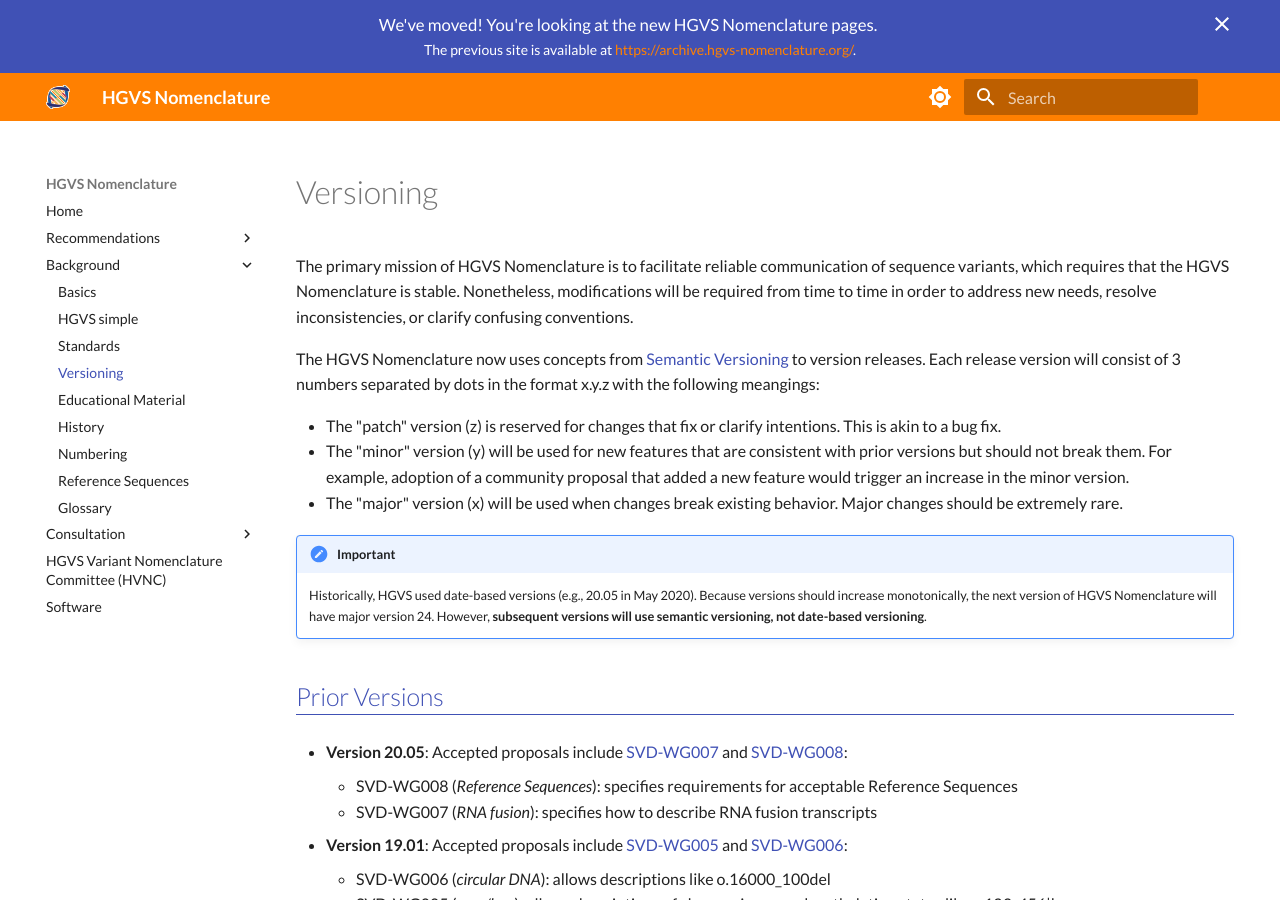
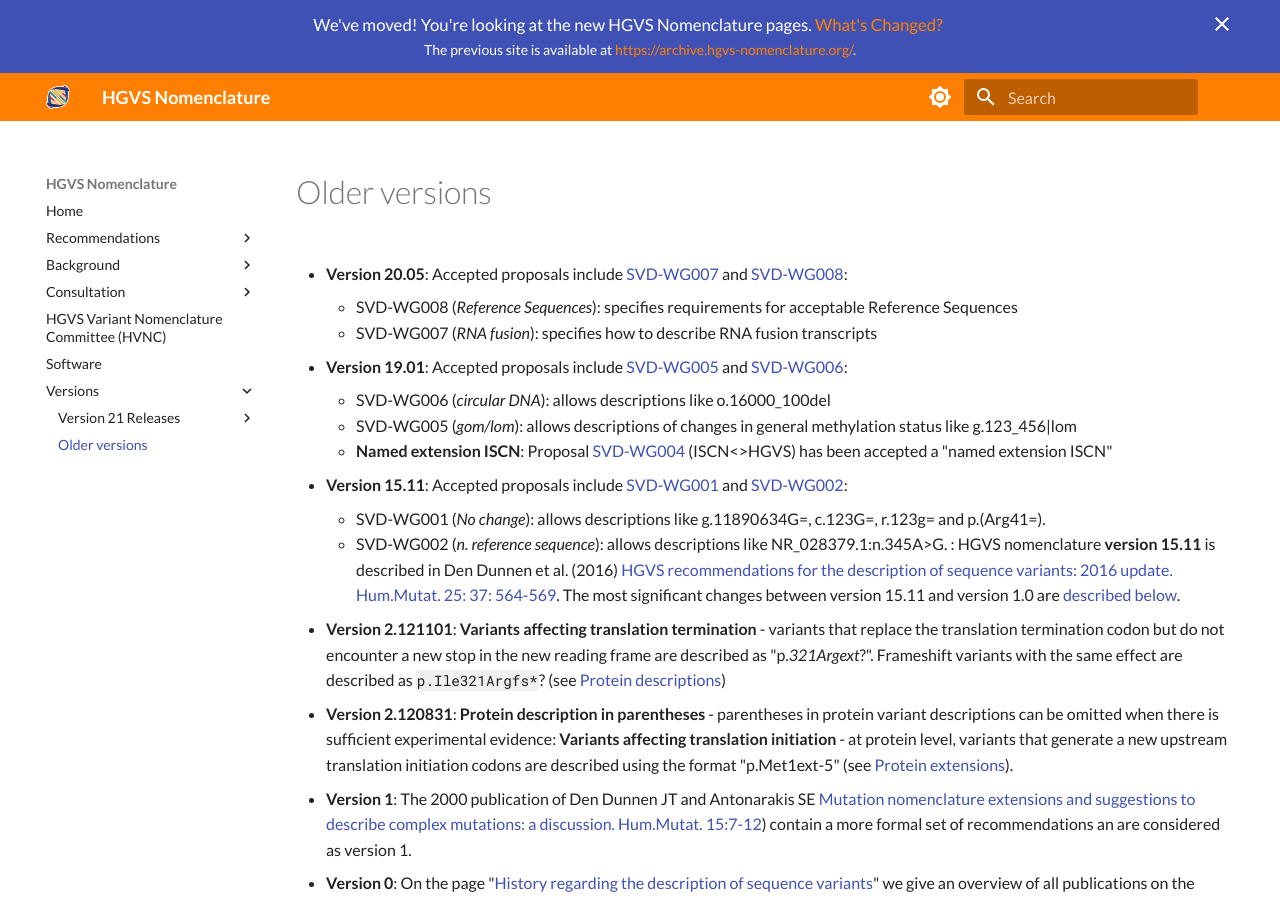
Before and after one commit to HGVSnomenclature/hgvs-nomenclature, an MkDocs documentation site: the page built from docs/versions/older-versions.md, in a window 1280 px wide and 900 px high. Built offline with MkDocs 1.6.1 and Material for MkDocs 9.7.7, drawn with Linux system fonts in a browser that asks for light colours.

Commit message:
added initial versions structure

```diff
--- a/docs/background/versioning.md
+++ b/docs/versions/older-versions.md
@@ -1,19 +1,3 @@
-# Versioning
-
-The primary mission of HGVS Nomenclature is to facilitate reliable communication of sequence variants, which requires that the HGVS Nomenclature is stable. Nonetheless, modifications will be required from time to time in order to address new needs, resolve inconsistencies, or clarify confusing conventions.
-
-The HGVS Nomenclature now uses concepts from [Semantic Versioning](https://semver.org/) to version releases. Each release version will consist of 3 numbers separated by dots in the format x.y.z with the following meangings:
-
-- The "patch" version (z) is reserved for changes that fix or clarify intentions. This is akin to a bug fix.
-- The "minor" version (y) will be used for new features that are consistent with prior versions but should not break them.  For example, adoption of a community proposal that added a new feature would trigger an increase in the minor version.
-- The "major" version (x) will be used when changes break existing behavior. Major changes should be extremely rare.
-
-!!! Important
-
-    Historically, HGVS used date-based versions (e.g., 20.05 in May 2020).  Because versions should increase monotonically, the next version of HGVS Nomenclature will have major version 24. However, **subsequent versions will use semantic versioning, not date-based versioning**.
-
-## Prior Versions
-
 - **Version 20.05**: Accepted proposals include [SVD-WG007](../consultation/SVD-WG007.md) and [SVD-WG008](../consultation/SVD-WG008.md):
 
     - SVD-WG008 (_Reference Sequences_): specifies requirements for acceptable Reference Sequences
--- a/overrides/main.html
+++ b/overrides/main.html
@@ -9,7 +9,7 @@
 
 <!-- Announcement bar -->
 {% block announce %}
-<span style="font-size: larger">We've moved! You're looking at the new HGVS Nomenclature pages.</span>
+<span style="font-size: larger">We've moved! You're looking at the new HGVS Nomenclature pages. <a href="/versions/21">What's Changed?</a></span>
 <br />The previous site is available at <a
   href="https://archive.hgvs-nomenclature.org/">https://archive.hgvs-nomenclature.org/</a>.
 {% endblock %}
```
Also changed, not shown: docs/versions/21/21.0.md (added, +6 -0 lines), docs/versions/21/index.md (added, +18 -0 lines), docs/versions/index.md (added, +15 -0 lines), docs/background/.pages, docs/versions/.pages (added).
